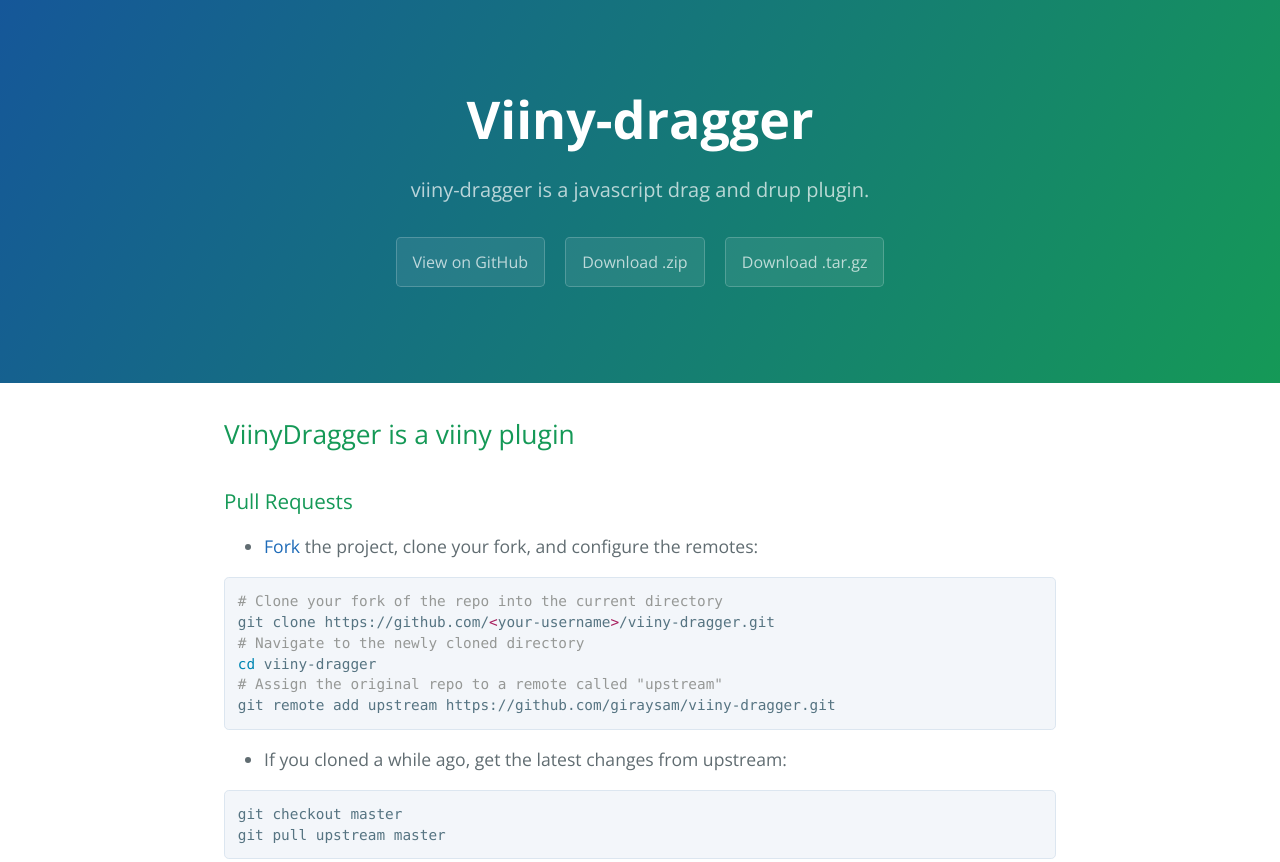
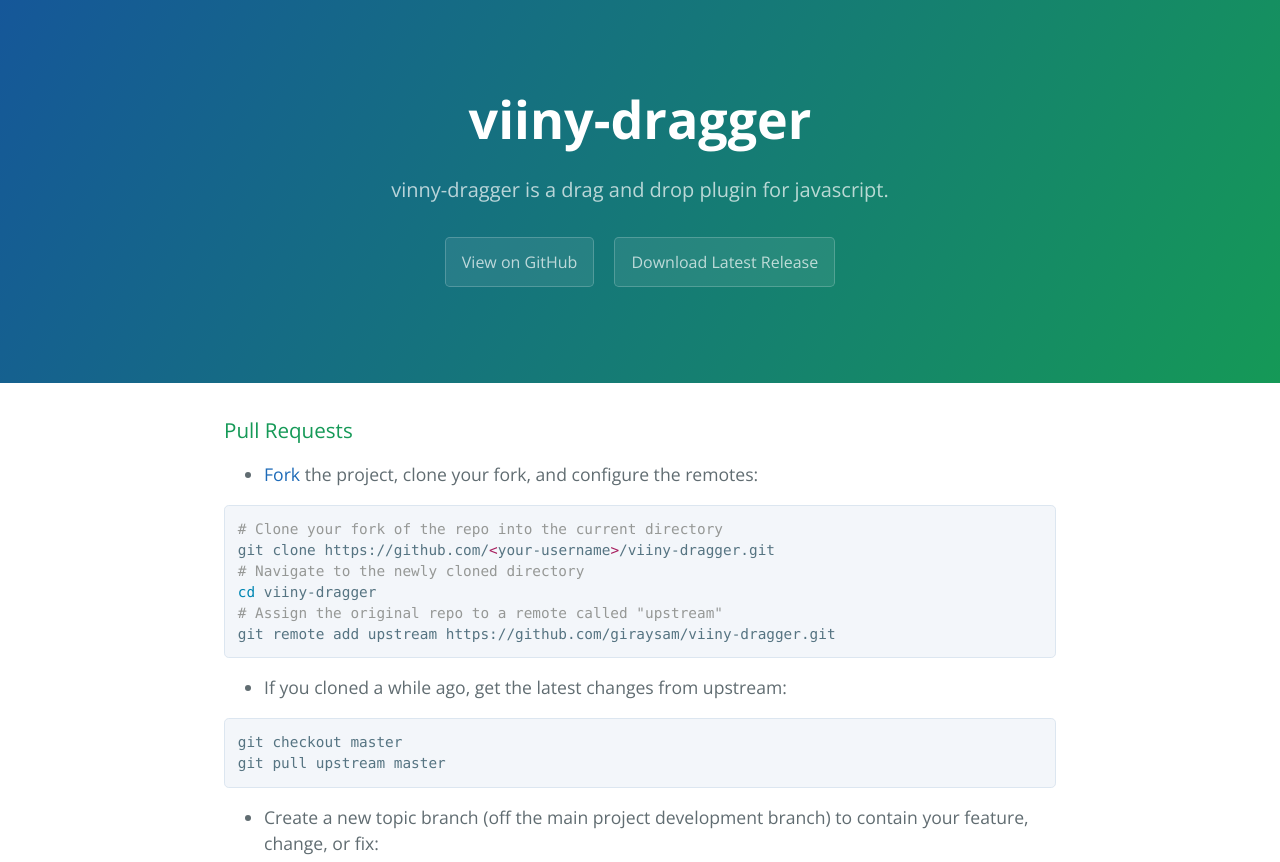
Before and after one commit to giraysam/viiny-dragger, a plain HTML site: page index.html in a window 1280 px wide. Shown: the top 862 px of the page. Drawn offline with nearby package versions, Linux system fonts and the light colour scheme.

Commit message:
page modified

```diff
--- a/index.html
+++ b/index.html
@@ -11,17 +11,13 @@
   </head>
   <body>
     <section class="page-header">
-      <h1 class="project-name">Viiny-dragger</h1>
-      <h2 class="project-tagline">viiny-dragger is a javascript drag and drup plugin.</h2>
-      <a href="https://github.com/giraysam/viiny-dragger" class="btn">View on GitHub</a>
-      <a href="https://github.com/giraysam/viiny-dragger/zipball/master" class="btn">Download .zip</a>
-      <a href="https://github.com/giraysam/viiny-dragger/tarball/master" class="btn">Download .tar.gz</a>
+      <h1 class="project-name">viiny-dragger</h1>
+      <h2 class="project-tagline">vinny-dragger is a drag and drop plugin for javascript.</h2>
+      <a target="_blank" href="https://github.com/giraysam/viiny-dragger" class="btn">View on GitHub</a>
+      <a target="_blank" href="https://github.com/giraysam/viiny-dragger/releases/latest" class="btn">Download Latest Release</a>
     </section>
 
     <section class="main-content">
-      <h2>
-<a id="viinydragger-is-a-viiny-plugin" class="anchor" href="#viinydragger-is-a-viiny-plugin" aria-hidden="true"><span class="octicon octicon-link"></span></a>ViinyDragger is a viiny plugin</h2>
-
 <h3>
 <a id="pull-requests" class="anchor" href="#pull-requests" aria-hidden="true"><span class="octicon octicon-link"></span></a>Pull Requests</h3>
 
```
